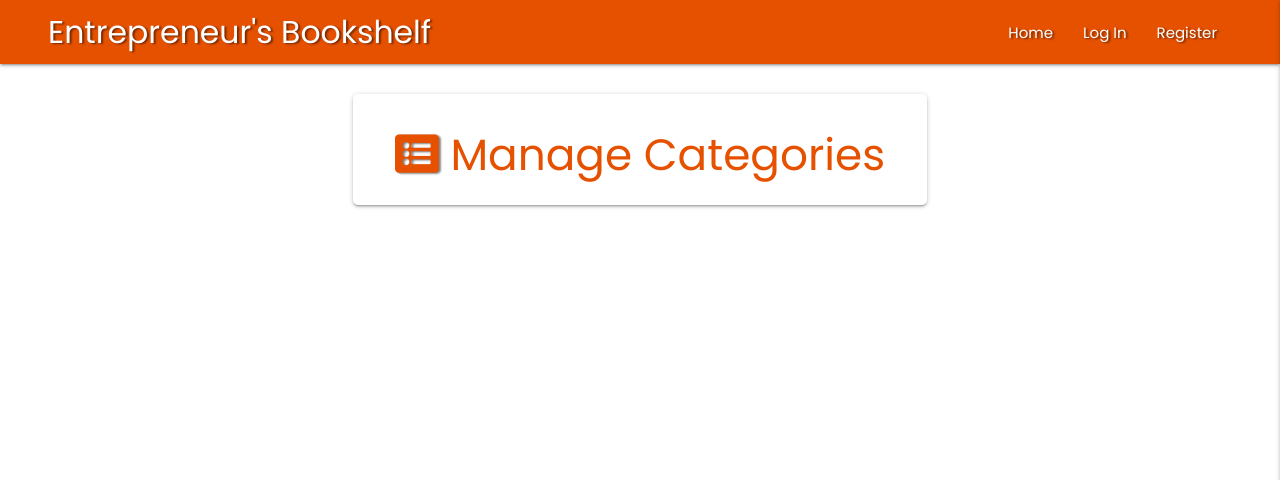
After one commit to Code-Institute-Submissions/Entrepreneur-Bookshelf, a Flask app: page /get_categories in a window 1280 px wide. The commit adds this page. Shown: the top 480 px of the page. Run offline with Flask 2, Linux system fonts and the light colour scheme; data that the repository does not hold is empty; some libraries are stand-ins or nearby versions.

Commit message:
Added structure for manage categories page plus customisation

```diff
--- a/app.py
+++ b/app.py
@@ -144,6 +144,12 @@ def delete_book(book_id):
     return redirect(url_for("get_books"))
 
 
+@app.route("/get_categories")
+def get_categories():
+    categories = list(mongo.db.categories.find().sort("category_name", 1))
+    return render_template("categories.html", categories=categories)
+
+
 if __name__ == "__main__":
     app.run(host=os.environ.get("IP"), port=int(
         os.environ.get("PORT")), debug=True)
--- a/static/css/style.css
+++ b/static/css/style.css
@@ -13,7 +13,7 @@ nav ul {
 }
 
 .text-shadow {
-  text-shadow: 2px 2px 2px rgba(0, 0, 0, 0.5);
+  text-shadow: 2px 1px 2px rgba(0, 0, 0, 0.5);
 }
 
 .flashes h5 {
@@ -41,7 +41,8 @@ nav ul {
 .card-panel,
 .btn-large,
 .dropdown-content,
-.datepicker-modal {
+.datepicker-modal,
+.categories .card {
   border-radius: 5px;
 }
 
@@ -57,6 +58,11 @@ nav ul {
 .page_head .card-panel {
   padding: 8px;
   margin-top: 2rem;
+}
+
+.card .card-content .card-title {
+  line-height: 1;
+  margin-bottom: 0;
 }
 
 @media screen and (max-width: 992px) {
--- a/templates/base.html
+++ b/templates/base.html
@@ -59,7 +59,11 @@
                 >New Book</a
               >
             </li>
-            <li><a href="#">Manage Categories</a></li>
+            {% if session.reader|lower == "admin"|lower %}
+            <li>
+              <a href="{{ url_for('get_categories') }}">Manage Categories</a>
+            </li>
+            {% endif %}
             <li>
               <a href="{{ url_for('logout') }}" class="waves-effect waves-light"
                 >Log Out</a
@@ -108,7 +112,9 @@
             >New Book</a
           >
         </li>
-        <li><a href="#">Manage Categories</a></li>
+        {% if session.reader|lower == "admin"|lower %}
+        <li><a href="{{ url_for('get_categories') }}">Manage Categories</a></li>
+        {% endif %}
         <li>
           <a href="{{ url_for('logout') }}" class="waves-effect waves-orange"
             >Log Out</a
--- /dev/null
+++ b/templates/categories.html
@@ -0,0 +1,32 @@
+{% extends "base.html" %} {% block content %}
+
+<div class="row">
+  <div class="col s12 m8 offset-m2 page_head">
+    <div class="card-panel">
+      <h3 class="center-align orange-text text-darken-4">
+        <i
+          class="fas fa-list-alt prefix orange-text text-darken-4 text-shadow"
+        ></i>
+        Manage Categories
+      </h3>
+    </div>
+  </div>
+</div>
+
+<div class="row">
+  {% for category in categories %}
+  <div class="col s12 m6 categories">
+    <div class="card orange darken-4 text-shadow center-align">
+      <div class="card-content white-text">
+        <span class="card-title">{{ category.category_name }}</span>
+      </div>
+      <div class="card-action">
+        <a href="#" class="btn green accent-4">Edit</a>
+        <a href="#" class="btn orange lighten-1">Delete</a>
+      </div>
+    </div>
+  </div>
+  {% endfor %}
+</div>
+
+{% endblock %}
```
